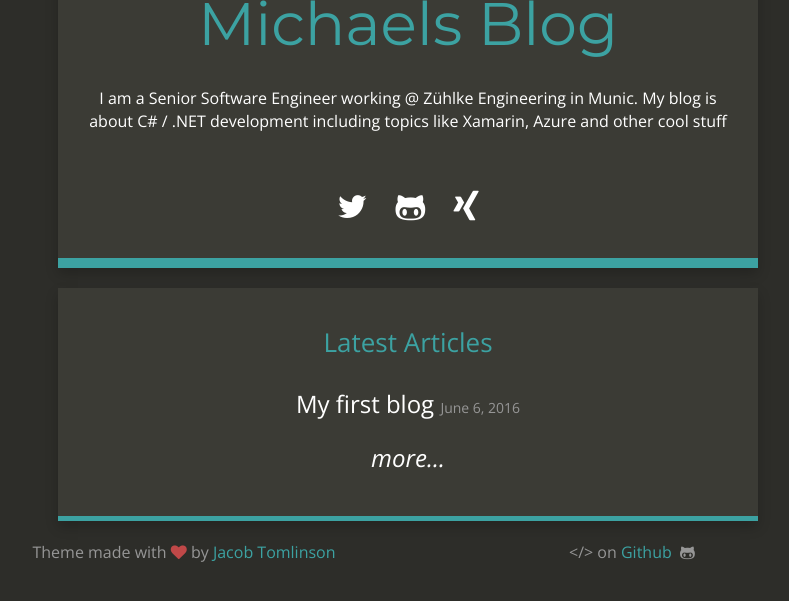
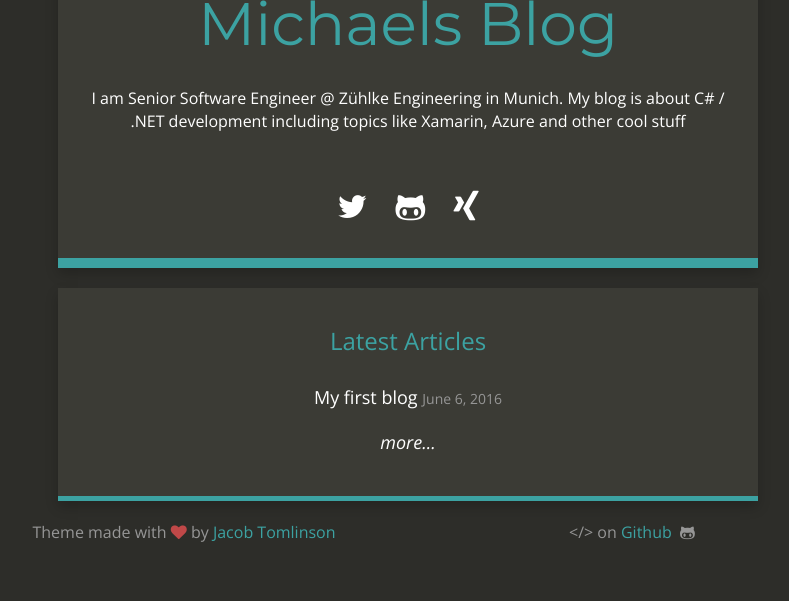
Before and after one commit to Dragon160/dragon160.github.io, a Jekyll site: the page built from index.html, in a window 1280 px wide, cut to the strip 174-775 px from the top of the page. Shown: the whole strip, without its empty margins (232-1021 px from the left). Built offline with Jekyll 4.4.1, drawn with Linux system fonts in a browser that asks for light colours; nearby versions of some CDN libraries.

Commit message:
smaller changes

```diff
--- a/_config.yml
+++ b/_config.yml
@@ -4,7 +4,7 @@ email:
 description: "My blog about C# / .NET development including topics like Xamarin, Azure and other cool stuff"
 baseurl: ""
 url: "http://carte-noire.jacobtomlinson.co.uk/"
-title_description: "I am a Senior Software Engineer working @ Zühlke Engineering in Munic. My blog is about C# / .NET development including topics like Xamarin, Azure and other cool stuff"
+title_description: "I am Senior Software Engineer @ Zühlke Engineering in Munich. My blog is about C# / .NET development including topics like Xamarin, Azure and other cool stuff"
 title_image: "https://secure.gravatar.com/avatar/3d065a29dbf45e6c57aeb61c757770da?s=128"
 addthis_id: ra-513c6fa83da6ec67
 post_limit: 5
--- a/css/style.scss
+++ b/css/style.scss
@@ -10,6 +10,7 @@ $linkedin:       #2b77b1;
 $google-plus:    #c95644;
 $github:         #f6c2a4;
 $stack-overflow: #c98b3b;
+$xing:           #006567;
 $rss:            #eea33a;
 
 $darker:         #21211E;
@@ -188,6 +189,10 @@ ul {
 		color: $google-plus;
 	}
 
+	.fa-xing:hover {
+		color: $xing;
+	}
+
 	.fa-github-alt:hover {
 		color: $github;
 	}
@@ -287,7 +292,7 @@ ul {
 		h2 {
 			margin-bottom: 30px;
 			color: $light-blue;
-			font-size: 26px;
+			font-size: 24px; //modified by mip (26)
 		}
 
 		ul {
@@ -296,7 +301,7 @@ ul {
 
 			li {
 				margin-bottom: 20px;
-				font-size: 24px;
+				font-size: 18px; //modified by mip (24)
 
 				a:hover {
 					color: $light-medium;
```
Also changed, not shown: _posts/2016-06-09-my-first-blog.md (+2 -1 lines).
